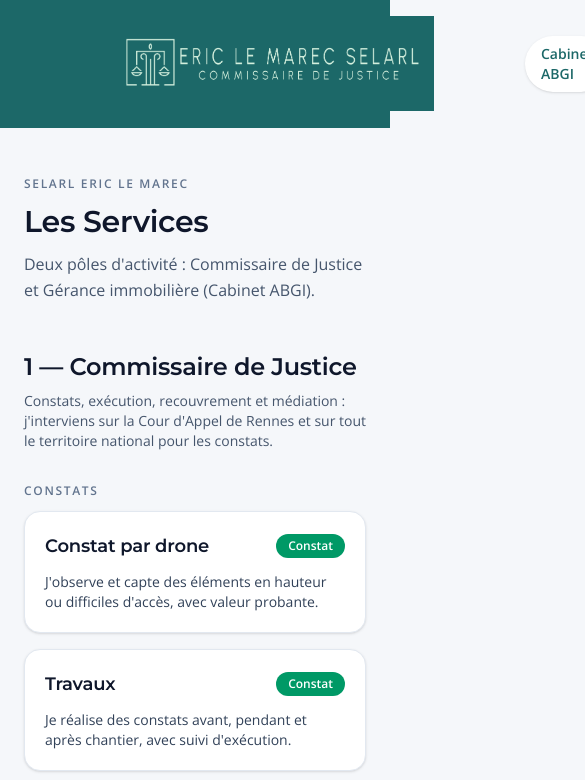
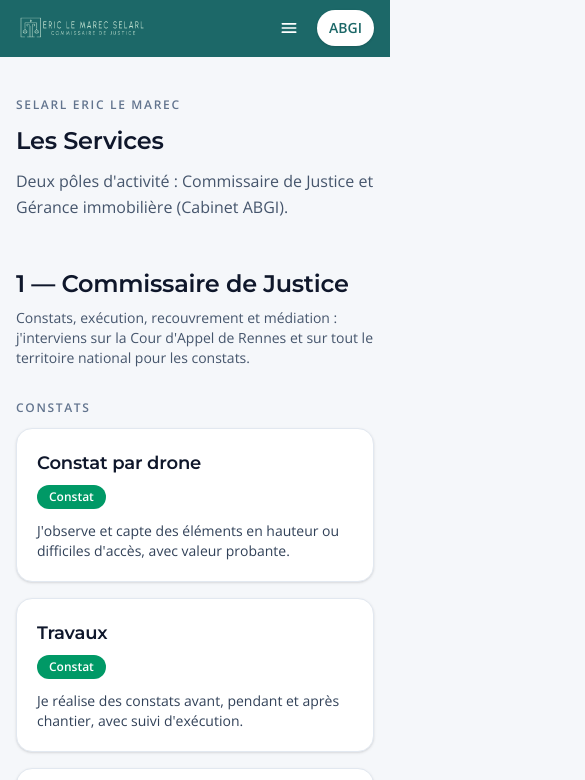
Before and after one commit to camillelemarec/ericlemarec, a Next.js app in the folder site-le-marec/: page /constats in a window 390 px wide. Shown: the top 780 px of the page, 585 px wide, since content can reach past the window. Built offline with nearby package versions, Linux system fonts and the light colour scheme.

Commit message:
Adapte le site au mobile et affiche uniquement la vidéo d'accueil.
Le logo et la navigation sont responsives sur smartphone, les transitions de page sont fluides, et l'ancienne image poster est retirée au profit de 0708.mov seul.

Co-authored-by: Cursor <cursoragent@cursor.com>

```diff
--- a/site-le-marec/src/app/constats/page.tsx
+++ b/site-le-marec/src/app/constats/page.tsx
@@ -90,7 +90,7 @@ function ServiceCategory({
             key={item.title}
             className="flex flex-col gap-3 rounded-2xl border border-slate-200 bg-white p-5 shadow-sm"
           >
-            <div className="flex items-center justify-between">
+            <div className="flex flex-col items-start gap-2 sm:flex-row sm:items-center sm:justify-between">
               <h3 className="text-lg font-semibold text-slate-900">
                 {item.title}
               </h3>
@@ -111,7 +111,7 @@ function ServiceCategory({
 export default function ConstatsPage() {
   return (
     <div className="bg-[#f5f7fa]">
-      <section className="mx-auto max-w-6xl space-y-12 px-6 py-12">
+      <section className="mx-auto max-w-6xl space-y-12 px-4 py-10 md:px-6 md:py-12">
         <PageHeader
           title="Les Services"
           subtitle="Deux pôles d'activité : Commissaire de Justice et Gérance immobilière (Cabinet ABGI)."
@@ -151,7 +151,7 @@ export default function ConstatsPage() {
           />
         </div>
 
-        <div id="cabinet-abgi" className="space-y-4 scroll-mt-28">
+        <div id="cabinet-abgi" className="space-y-4 scroll-mt-20 md:scroll-mt-28">
           <div className="space-y-2">
             <div className="flex flex-wrap items-center gap-3 sm:gap-4">
               <Image
--- a/site-le-marec/src/app/globals.css
+++ b/site-le-marec/src/app/globals.css
@@ -53,3 +53,28 @@ a {
 .hover-shadow-card:hover {
   box-shadow: var(--shadow-card);
 }
+
+@media (max-width: 767px) {
+  html {
+    scroll-behavior: smooth;
+  }
+
+  body {
+    overflow-x: hidden;
+  }
+
+  @keyframes page-enter-mobile {
+    from {
+      opacity: 0;
+      transform: translateY(10px);
+    }
+    to {
+      opacity: 1;
+      transform: translateY(0);
+    }
+  }
+
+  .page-enter-mobile {
+    animation: page-enter-mobile 0.32s ease-out;
+  }
+}
--- /dev/null
+++ b/site-le-marec/src/app/template.tsx
@@ -0,0 +1,3 @@
+export default function Template({ children }: { children: React.ReactNode }) {
+  return <div className="page-enter-mobile">{children}</div>;
+}
--- a/site-le-marec/src/components/accordion.tsx
+++ b/site-le-marec/src/components/accordion.tsx
@@ -24,11 +24,11 @@ export function Accordion({ items }: AccordionProps) {
             <button
               type="button"
               onClick={() => setOpenIndex(isOpen ? null : index)}
-              className="flex w-full items-center justify-between px-5 py-4 text-left transition hover:bg-slate-50"
+              className="flex w-full items-center justify-between gap-3 px-4 py-4 text-left transition hover:bg-slate-50 md:px-5"
               aria-expanded={isOpen}
             >
-              <span className="font-semibold text-slate-900">{item.title}</span>
-              <span className="flex h-8 w-8 items-center justify-center rounded-full border border-slate-200 text-xs font-semibold text-slate-600">
+              <span className="min-w-0 flex-1 font-semibold text-slate-900">{item.title}</span>
+              <span className="flex h-8 w-8 shrink-0 items-center justify-center rounded-full border border-slate-200 text-xs font-semibold text-slate-600">
                 {isOpen ? "–" : "+"}
               </span>
             </button>
--- a/site-le-marec/src/components/footer.tsx
+++ b/site-le-marec/src/components/footer.tsx
@@ -78,7 +78,7 @@ export function Footer() {
         </div>
       </div>
       <div className="border-t border-slate-200 bg-slate-50/70">
-        <div className="mx-auto flex max-w-6xl items-center justify-between px-6 py-4 text-xs text-slate-500">
+        <div className="mx-auto flex max-w-6xl flex-col gap-2 px-4 py-4 text-xs text-slate-500 sm:flex-row sm:items-center sm:justify-between md:px-6">
           <span>© {new Date().getFullYear()} SELARL Eric Le Marec</span>
           <Link href="/mentions-legales" className="hover:text-slate-700">
             Mentions légales
--- a/site-le-marec/src/components/navbar.tsx
+++ b/site-le-marec/src/components/navbar.tsx
@@ -2,6 +2,7 @@
 
 import Image from "next/image";
 import Link from "next/link";
+import { usePathname } from "next/navigation";
 import { useEffect, useState } from "react";
 
 const navLinks = [
@@ -12,6 +13,8 @@ const navLinks = [
 
 export function Navbar() {
   const [scrolled, setScrolled] = useState(false);
+  const [menuOpen, setMenuOpen] = useState(false);
+  const pathname = usePathname();
 
   useEffect(() => {
     const handleScroll = () => setScrolled(window.scrollY > 50);
@@ -19,6 +22,23 @@ export function Navbar() {
     window.addEventListener("scroll", handleScroll, { passive: true });
     return () => window.removeEventListener("scroll", handleScroll);
   }, []);
+
+  useEffect(() => {
+    setMenuOpen(false);
+  }, [pathname]);
+
+  useEffect(() => {
+    document.body.style.overflow = menuOpen ? "hidden" : "";
+    return () => {
+      document.body.style.overflow = "";
+    };
+  }, [menuOpen]);
+
+  const linkColor = scrolled
+    ? "text-slate-700 hover:text-slate-900"
+    : "text-white/90 hover:text-white";
+
+  const mobileMenuBg = scrolled ? "bg-white" : "bg-[#1c6868]";
 
   return (
     <header
@@ -28,15 +48,15 @@ export function Navbar() {
           : "border-transparent bg-[#1c6868]"
       }`}
     >
-      <div className="relative mx-auto flex max-w-6xl items-center justify-between px-6 py-4">
-        <Link href="/" className="flex items-center gap-3 md:-ml-[183px]">
-          <div className="relative h-[95px] w-[501px]">
+      <div className="relative mx-auto flex max-w-6xl items-center justify-between gap-2 px-4 py-2 md:gap-3 md:px-6 md:py-4">
+        <Link href="/" className="flex shrink-0 items-center gap-3 md:-ml-[183px]">
+          <div className="relative h-10 w-[min(180px,calc(100vw-10rem))] md:h-[95px] md:w-[501px]">
             <Image
               src="/images/logo2selarl.png"
               alt="SELARL Eric Le Marec"
               fill
-              sizes="501px"
-              className="object-contain"
+              sizes="(max-width: 767px) 180px, 501px"
+              className="object-contain object-left"
               priority
             />
           </div>
@@ -47,18 +67,49 @@ export function Navbar() {
             <Link
               key={link.href}
               href={link.href}
-              className={`transition-colors ${
-                scrolled
-                  ? "text-slate-700 hover:text-slate-900"
-                  : "text-white/90 hover:text-white"
-              }`}
+              className={`transition-colors ${linkColor}`}
             >
               {link.label}
             </Link>
           ))}
         </nav>
 
-        <div className="flex items-center gap-3">
+        <div className="flex shrink-0 items-center gap-2 md:gap-3">
+          <button
+            type="button"
+            className={`inline-flex h-10 w-10 items-center justify-center rounded-full transition md:hidden ${
+              scrolled
+                ? "text-slate-800 hover:bg-slate-100"
+                : "text-white hover:bg-white/10"
+            }`}
+            aria-label={menuOpen ? "Fermer le menu" : "Ouvrir le menu"}
+            aria-expanded={menuOpen}
+            onClick={() => setMenuOpen((open) => !open)}
+          >
+            <svg
+              className="h-5 w-5"
+              viewBox="0 0 24 24"
+              fill="none"
+              stroke="currentColor"
+              strokeWidth="2"
+              strokeLinecap="round"
+              aria-hidden
+            >
+              {menuOpen ? (
+                <>
+                  <path d="M6 6l12 12" />
+                  <path d="M18 6L6 18" />
+                </>
+              ) : (
+                <>
+                  <path d="M4 7h16" />
+                  <path d="M4 12h16" />
+                  <path d="M4 17h16" />
+                </>
+              )}
+            </svg>
+          </button>
+
           <Link
             href="/contact"
             className={`hidden rounded-full border px-4 py-2 text-sm font-semibold transition md:inline-flex ${
@@ -71,16 +122,68 @@ export function Navbar() {
           </Link>
           <Link
             href="/constats#cabinet-abgi"
-            className={`inline-flex items-center gap-2 rounded-full px-4 py-2 text-sm font-semibold shadow-sm transition focus-visible:outline focus-visible:outline-2 focus-visible:outline-offset-2 focus-visible:outline-white ${
+            className={`inline-flex items-center gap-2 rounded-full px-3 py-2 text-sm font-semibold shadow-sm transition focus-visible:outline focus-visible:outline-2 focus-visible:outline-offset-2 focus-visible:outline-white md:px-4 ${
               scrolled
                 ? "bg-primary text-white hover:bg-primary-strong"
                 : "bg-white text-[#1c6868] hover:bg-white/90"
             }`}
           >
-            Cabinet ABGI
+            <span className="md:hidden">ABGI</span>
+            <span className="hidden md:inline">Cabinet ABGI</span>
           </Link>
         </div>
       </div>
+
+      <div
+        className={`overflow-hidden transition-[max-height,opacity] duration-300 ease-out md:hidden ${
+          menuOpen ? "max-h-[24rem] opacity-100" : "max-h-0 opacity-0"
+        }`}
+      >
+        <nav
+          className={`border-t px-4 py-4 ${mobileMenuBg} ${
+            scrolled ? "border-slate-200" : "border-white/20"
+          }`}
+        >
+          <ul className="space-y-1">
+            {navLinks.map((link) => (
+              <li key={link.href}>
+                <Link
+                  href={link.href}
+                  className={`block rounded-lg px-3 py-3 text-base font-medium transition-colors ${
+                    scrolled
+                      ? "text-slate-800 hover:bg-slate-50"
+                      : "text-white hover:bg-white/10"
+                  } ${pathname === link.href ? (scrolled ? "bg-slate-50" : "bg-white/10") : ""}`}
+                  onClick={() => setMenuOpen(false)}
+                >
+                  {link.label}
+                </Link>
+              </li>
+            ))}
+            <li className="pt-2">
+              <Link
+                href="/contact"
+                className={`block rounded-full border px-4 py-3 text-center text-base font-semibold transition ${
+                  scrolled
+                    ? "border-slate-200 text-slate-800 hover:bg-slate-50"
+                    : "border-white/40 text-white hover:bg-white/10"
+                }`}
+                onClick={() => setMenuOpen(false)}
+              >
+                Contact
+              </Link>
+            </li>
+          </ul>
+        </nav>
+      </div>
+
+      {menuOpen ? (
+        <div
+          className="fixed inset-0 top-14 z-20 bg-black/25 md:hidden"
+          aria-hidden
+          onClick={() => setMenuOpen(false)}
+        />
+      ) : null}
     </header>
   );
 }
--- a/site-le-marec/src/components/page-header.tsx
+++ b/site-le-marec/src/components/page-header.tsx
@@ -9,7 +9,7 @@ export function PageHeader({ title, subtitle }: PageHeaderProps) {
       <p className="text-xs font-semibold uppercase tracking-[0.14em] text-slate-500">
         SELARL Eric Le Marec
       </p>
-      <h1 className="text-3xl font-semibold text-slate-900">{title}</h1>
+      <h1 className="text-2xl font-semibold text-slate-900 md:text-3xl">{title}</h1>
       {subtitle ? (
         <p className="max-w-3xl text-slate-600">{subtitle}</p>
       ) : null}
```
Also changed, not shown: site-le-marec/src/app/page.tsx (+3 -4 lines), site-le-marec/src/components/hero.tsx (+10 -7 lines).
